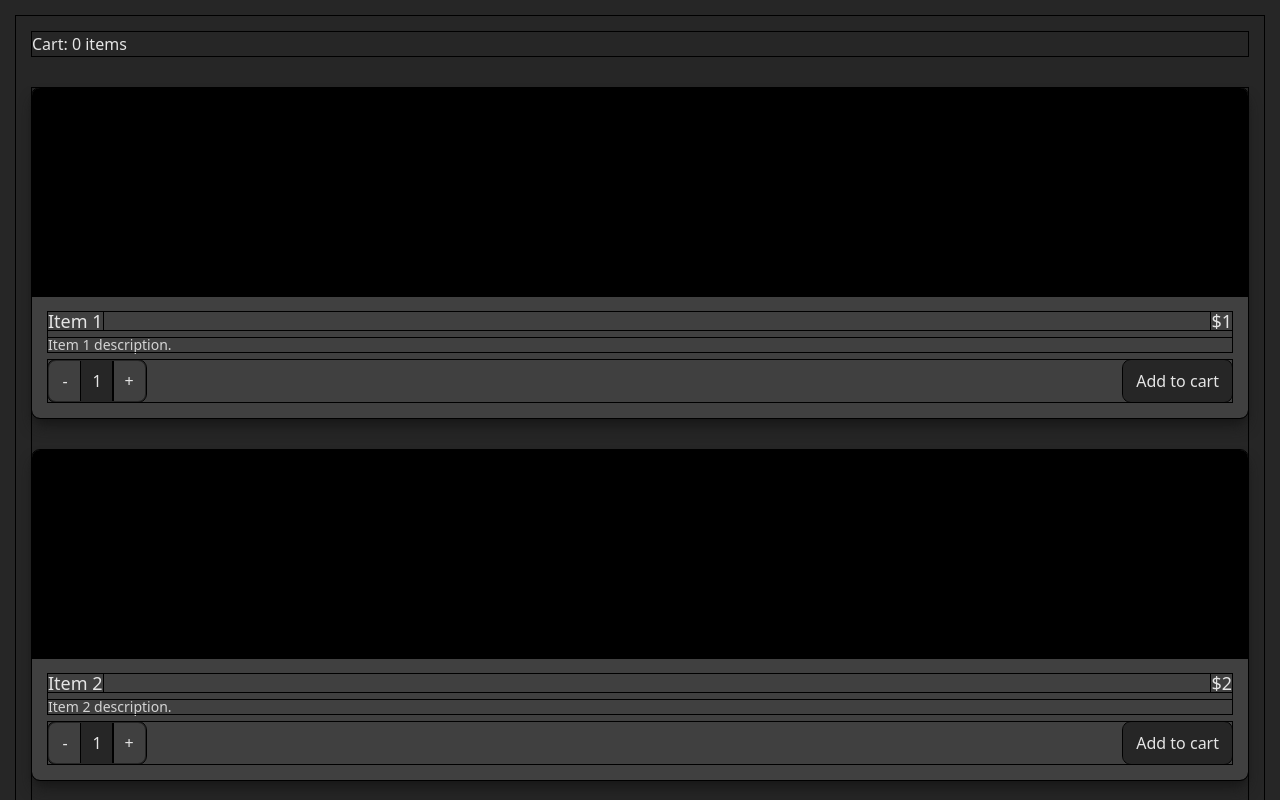
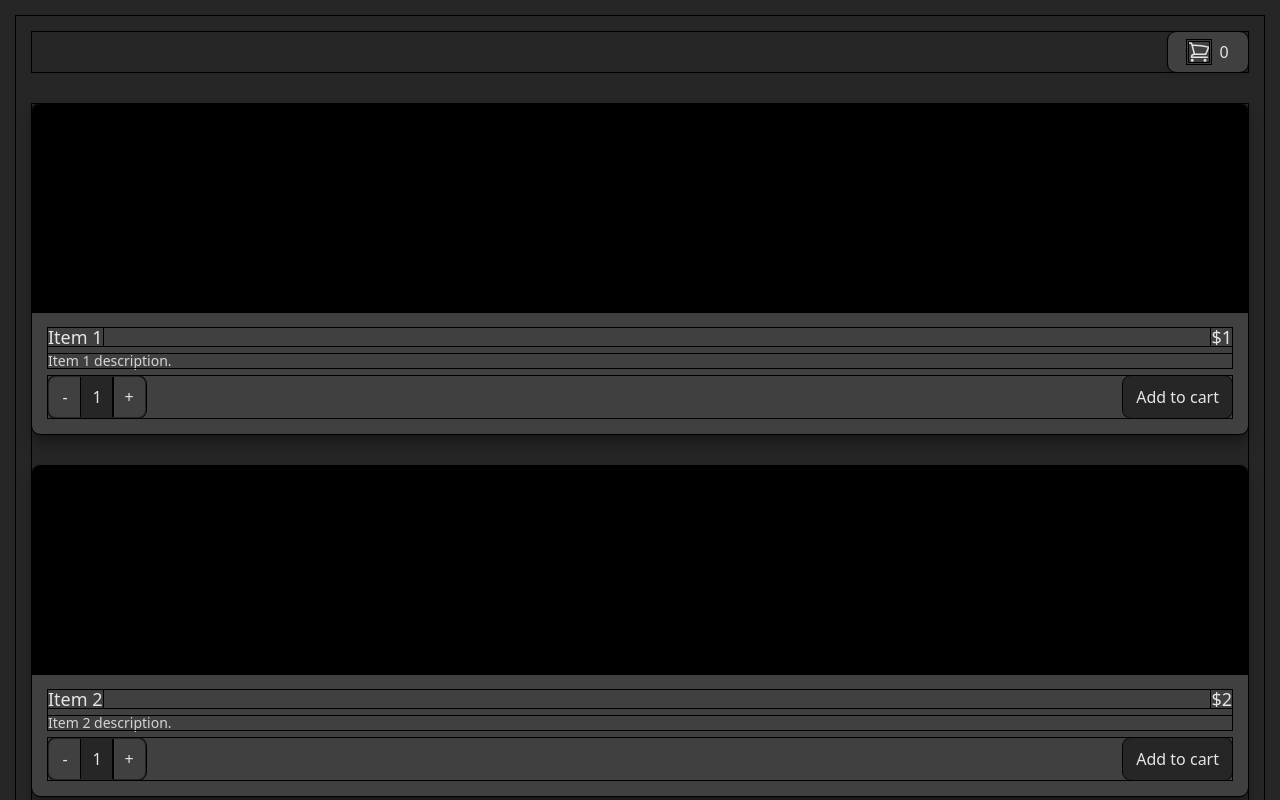
Before and after one commit to royojeda/shopping-cart, a React (Create React App) app: page /shop in a window 1280 px wide. Shown: the top 800 px of the page. Built offline with nearby package versions, Linux system fonts and the light colour scheme.

Commit message:
feat: add a "show cart" animation

```diff
--- a/src/components/Cart.tsx
+++ b/src/components/Cart.tsx
@@ -1,4 +1,4 @@
-import { useEffect } from "react";
+import { useState } from "react";
 import { CartItem } from "../types";
 
 interface CartProps {
@@ -6,21 +6,75 @@
 }
 
 export default function Cart({ items }: CartProps) {
-  useEffect(() => {
-    console.clear();
-    console.table(items);
-  });
+  const [isOpen, setIsOpen] = useState(false);
+  const [openClass, setOpenClass] = useState("translate-x-full");
+  const [openClass2, setOpenClass2] = useState(
+    "backdrop-blur-none backdrop-brightness-100"
+  );
+
+  const handleOpen = () => {
+    setIsOpen(true);
+    setTimeout(() => {
+      setOpenClass("translate-x-0");
+      setOpenClass2("backdrop-blur backdrop-brightness-50");
+    }, 1);
+  };
+
+  const handleClose = () => {
+    setOpenClass("translate-x-full");
+    setOpenClass2("backdrop-blur-none backdrop-brightness-100");
+    setTimeout(() => {
+      setIsOpen(false);
+    }, 700);
+  };
 
   return (
-    <div className="w-full">
-      <div>
-        Cart: {items.length} item{items.length === 1 ? "" : "s"}
-      </div>
-      {items.map((item) => (
-        <div key={item.id}>
-          {item.quantity}x {item.name}
+    <div className="flex w-full justify-end">
+      <button
+        type="button"
+        onClick={handleOpen}
+        className="flex w-20 justify-center gap-2 rounded-lg bg-neutral-700 px-3 py-2 shadow-md transition hover:bg-neutral-600 active:bg-neutral-900"
+      >
+        <svg
+          xmlns="http://www.w3.org/2000/svg"
+          fill="none"
+          viewBox="0 0 24 24"
+          strokeWidth={1.5}
+          stroke="currentColor"
+          className="h-6 w-6"
+        >
+          <path
+            strokeLinecap="round"
+            strokeLinejoin="round"
+            d="M2.25 3h1.386c.51 0 .955.343 1.087.835l.383 1.437M7.5 14.25a3 3 0 00-3 3h15.75m-12.75-3h11.218c1.121-2.3 2.1-4.684 2.924-7.138a60.114 60.114 0 00-16.536-1.84M7.5 14.25L5.106 5.272M6 20.25a.75.75 0 11-1.5 0 .75.75 0 011.5 0zm12.75 0a.75.75 0 11-1.5 0 .75.75 0 011.5 0z"
+          />
+        </svg>
+        {items.length}
+      </button>
+      {isOpen && (
+        <div
+          className={`fixed inset-0 flex h-full w-full justify-end transition duration-700 ${openClass2}`}
+        >
+          <div
+            className={`flex h-full w-full flex-col gap-4 bg-neutral-800 p-8 outline outline-neutral-900 transition duration-700 ${openClass}`}
+          >
+            <button
+              type="button"
+              onClick={handleClose}
+              className="w-20 self-end rounded-md bg-neutral-700 px-3 py-2 shadow-md transition hover:bg-neutral-600 active:bg-neutral-900"
+            >
+              X
+            </button>
+            <div>
+              {items.map((item) => (
+                <div key={item.id}>
+                  {item.quantity}x {item.name}
+                </div>
+              ))}
+            </div>
+          </div>
         </div>
-      ))}
+      )}
     </div>
   );
 }
```
